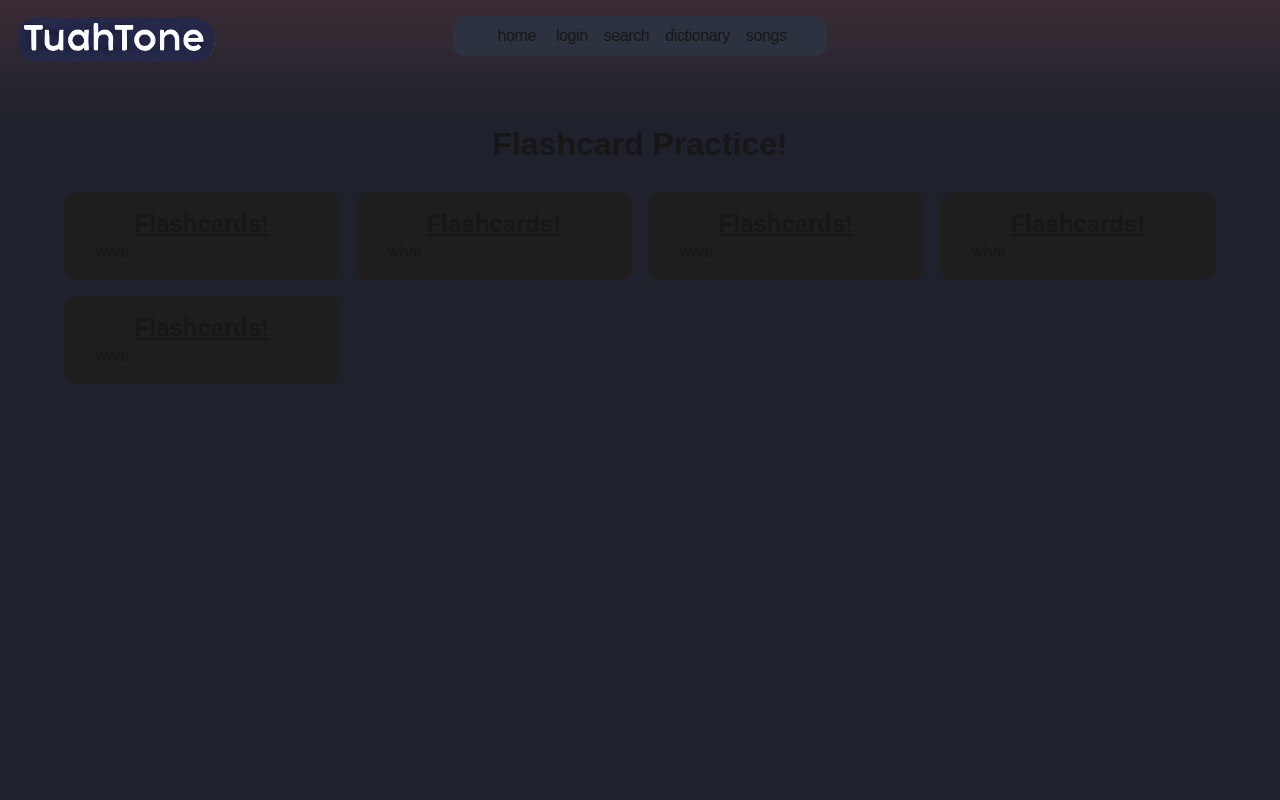
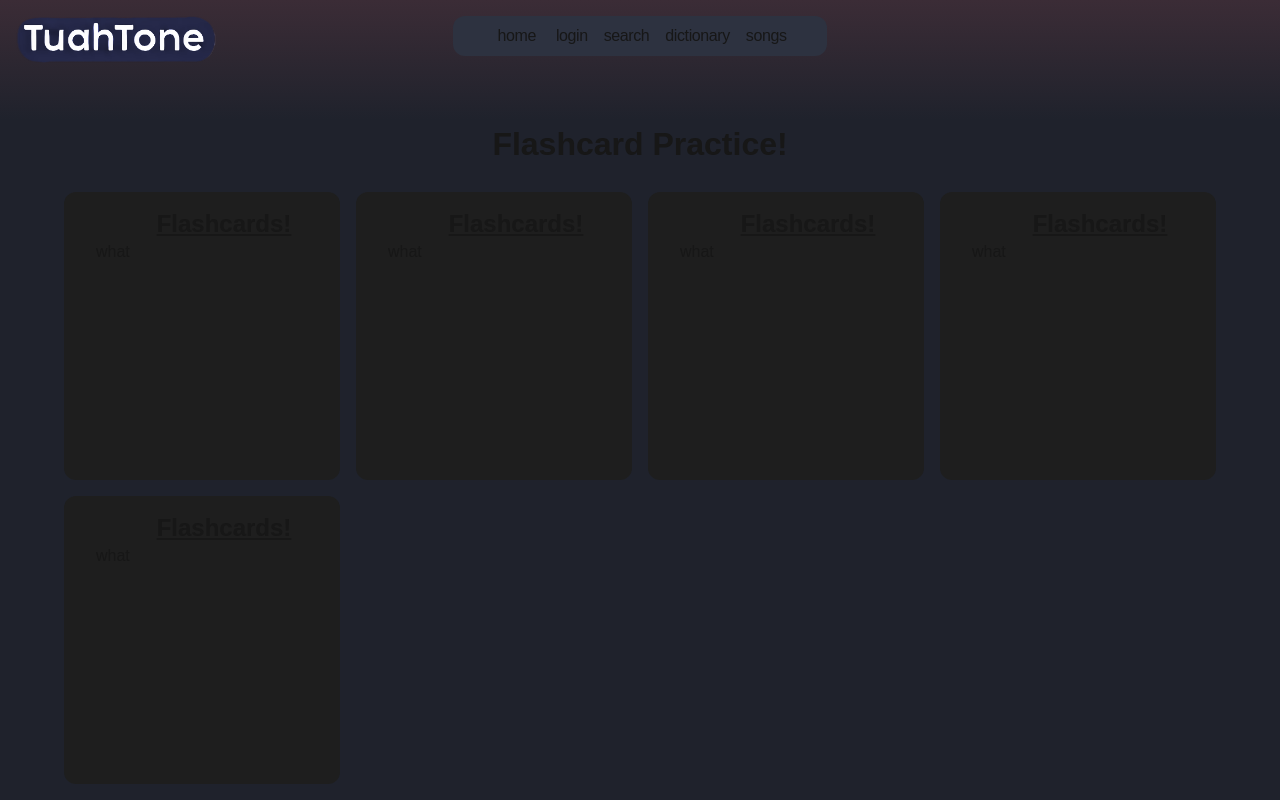
Before and after one commit to TheOfficialBarn/tuahtone, a Next.js app: page /dictionary in a window 1280 px wide. Built offline with nearby package versions, Linux system fonts and the light colour scheme.

Commit message:
updated flashcard flip

```diff
--- a/app/components/flashcard.jsx
+++ b/app/components/flashcard.jsx
@@ -1,13 +1,20 @@
+import React from "react";
+
 export default function Flashcard() {
-	return(
+  return (
     <div className="py-4 px-8 bg-songblockbackground rounded-xl">
-			<div className="group h-45 w-45 [perspective:1000px]">
-			<div>
+      <div className="group h-64 w-64" style={{ perspective: '1000px' }}>
+        <div className="relative h-full w-full transition-transform duration-700 group-hover:[transform:rotateY(180deg)]" style={{ transformStyle: 'preserve-3d' }}>
+          <div className="absolute inset-0" style={{ backfaceVisibility: 'hidden' }}>
             <h2 className="text-center">Flashcards!</h2>
             <p className="break-words">what</p>
           </div>
+          <div className="absolute inset-0" style={{backfaceVisibility: 'hidden', transform: 'rotateY(180deg)'}}>
+            <h2 className="text-center">Back Side</h2>
+            <p className="break-words">More content here</p>
           </div>
         </div>
-
+      </div>
+    </div>
   );
 }
--- a/app/dictionary/page.jsx
+++ b/app/dictionary/page.jsx
@@ -4,7 +4,7 @@ export default function Page(){
 	return(
 		<section>
 			<h1>Flashcard Practice!</h1>
-			<div className="grid grid-cols-1 md:grid-cols-4 gap-4 mb-4">
+			<div className="grid grid-cols-1 md:grid-cols-4 gap-4 mb-4 style={{overflow: 'visible' }}">
 				<Flashcard/>
 				<Flashcard/>
 				<Flashcard/>
```
Lines whose indentation alone changed are shown as unchanged.
